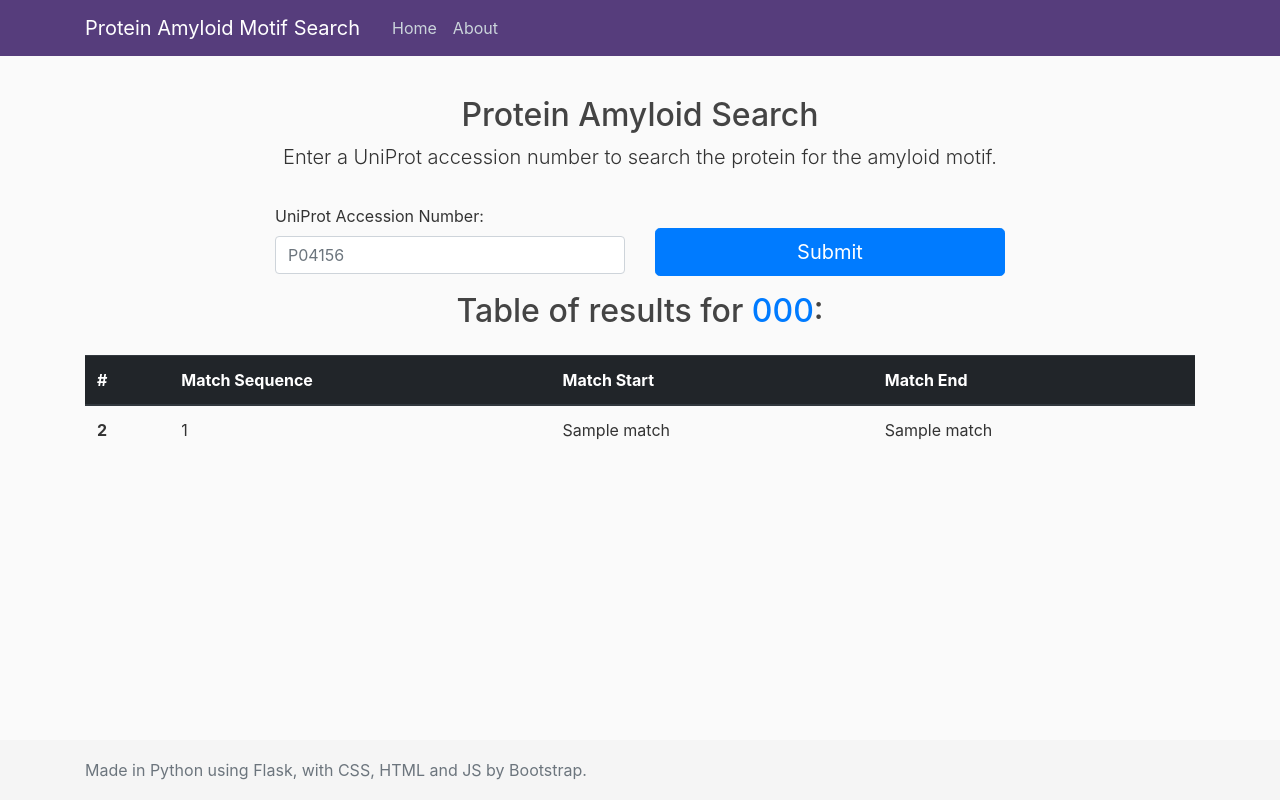
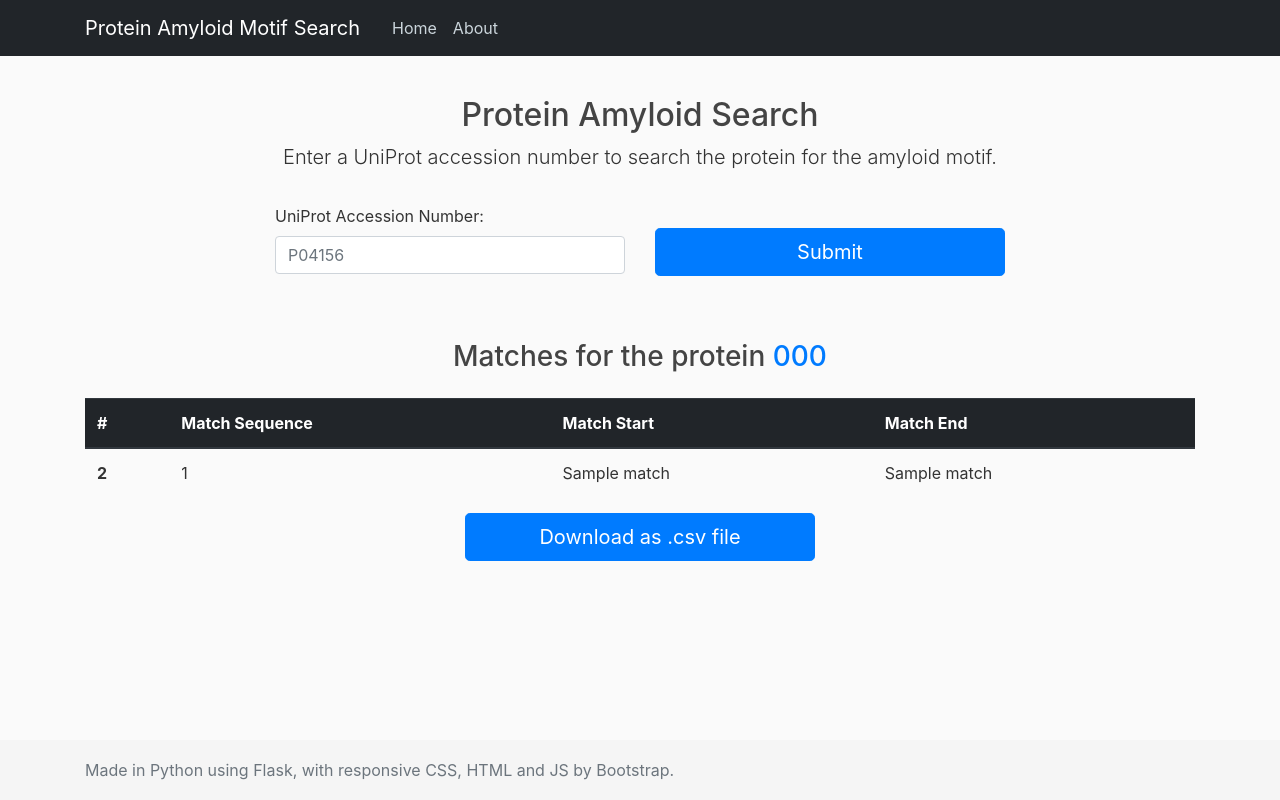
Before and after one commit to herbiebradley/proteinmotif, a Flask app: template templates/home.html in a window 1280 px wide. Run offline with Flask 2, Linux system fonts and the light colour scheme; the template is opened without the code that fills it: most values are stand-ins (such as "Sample title", 1, 10 or a date in 2020); some libraries are stand-ins or nearby versions.

Commit message:
Add csv download

```diff
--- a/app.py
+++ b/app.py
@@ -1,10 +1,9 @@
-from flask import Flask, render_template, url_for, request, redirect
+from flask import Flask, render_template, url_for, request, send_file
 
 from motif_search import match_list_from_uniprot
 
 # Create the application object:
 app = Flask(__name__)
-
 # Use decorators to link the function to a url:
 @app.route("/", methods=['GET', 'POST'])
 def home():
@@ -21,6 +20,13 @@ def home():
     # Render home.html, passing in the results, validation error, accession code, and uniprot url:
     return render_template('home.html', results=results, error=error, ac_code=ac_code, prot_url=prot_url)
 
+@app.route('/return-file/')
+def return_file():
+    try:
+        return send_file('results.csv', as_attachment=True)
+    except Exception as e:
+        return str(e)
+
 # Create about page:
 @app.route("/about")
 def about():
--- a/templates/home.html
+++ b/templates/home.html
@@ -41,9 +41,9 @@
 })();
 </script>
 {% if results %}
-<div class="row justify-content-md-center">
+<div class="row justify-content-md-center mt-5">
   <div class="py-3 text-center">
-    <h2>Table of results for <a href={{ prot_url }}>{{ ac_code }}</a>:</h2>
+    <h3>Matches for the protein <a href={{ prot_url }}>{{ ac_code }}</a></h3>
   </div>
 </div>
 <!-- Display motif search results in table -->
@@ -70,5 +70,11 @@
     </tbody>
   </table>
 </div>
+<div class="row justify-content-md-center">
+  <div class="col-md-4">
+    <!-- Button to download results.csv file -->
+    <a href="/return-file/" target="results.csv"><button type="download" class="btn btn-primary btn-lg btn-block">Download as .csv file</button></a>
+  </div>
+</div>
 {% endif %}
 {% endblock content %}
--- a/templates/layout.html
+++ b/templates/layout.html
@@ -9,7 +9,7 @@
 </head>
 <body>
     <header class="site-header">
-      <nav class="navbar navbar-expand-sm navbar-dark fixed-top" style="background-color: #563d7c;">
+      <nav class="navbar navbar-expand-sm navbar-dark fixed-top" style="background-color: #212529;">
         <div class="container">
           <a class="navbar-brand mr-4" href="/">Protein Amyloid Motif Search</a>
           <button class="navbar-toggler" type="button" data-toggle="collapse" data-target="#navbarToggle" aria-controls="navbarToggle" aria-expanded="false" aria-label="Toggle navigation">
@@ -29,7 +29,7 @@
     </main>
     <footer class="footer">
       <div class="container">
-        <span class="text-muted">Made in Python using Flask, with CSS, HTML and JS by Bootstrap.</span>
+        <span class="text-muted">Made in Python using Flask, with responsive CSS, HTML and JS by Bootstrap.</span>
       </div>
     </footer>
     <!-- Optional JavaScript -->
```
Also changed, not shown: motif_search.py (+16 -4 lines).
